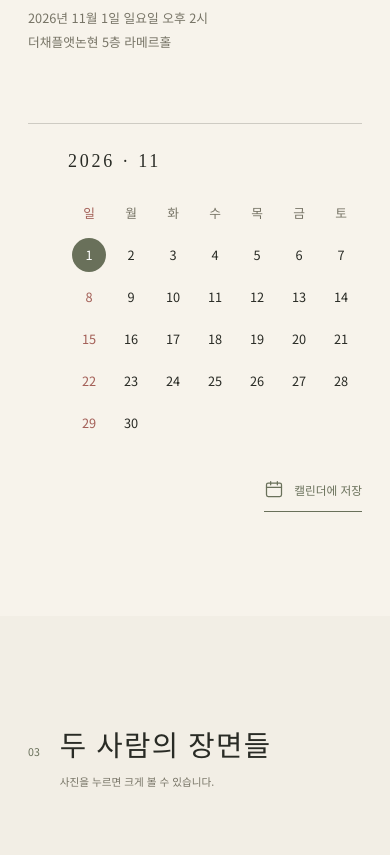
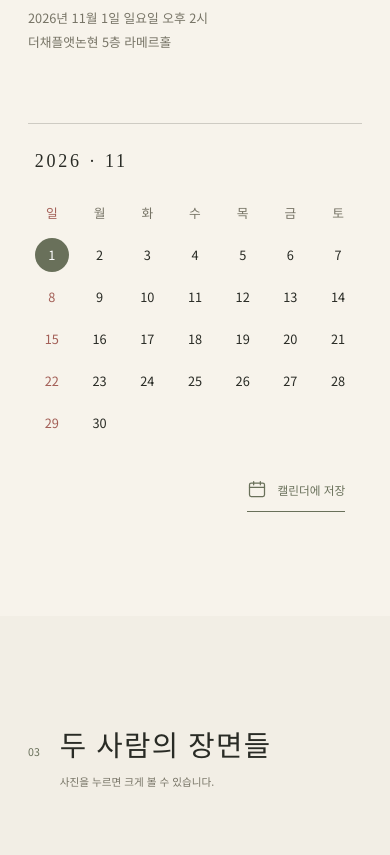
Before and after one commit to shylee2021/shsy1101, a React (Vite) app: page / in a window 390 px wide. Shown: the part 2380-3235 px from the top of the page. Built offline with nearby package versions, Linux system fonts and the light colour scheme.

Commit message:
Align mobile calendar

```diff
--- a/src/style.css
+++ b/src/style.css
@@ -85,14 +85,14 @@ body::before { content: ''; position: fixed; inset: 0; pointer-events: none; opa
 .date-section__intro h2 { margin: 0 0 28px; font: 300 var(--font-date-title)/1.55 var(--font-serif); letter-spacing: -.02em; }
 .date-section__intro h2 span { display: block; margin-bottom: 20px; color: var(--olive); font: 400 var(--font-small)/1 var(--font-sans); letter-spacing: .28em; }
 .date-section__intro > p:last-child { margin: 0; color: var(--muted); font-size: var(--font-meta); line-height: 1.9; }
-.date-section__calendar { padding: 28px 0 0 12%; display: grid; border-top: 1px solid var(--line); }
+.date-section__calendar { padding-top: 28px; display: grid; border-top: 1px solid var(--line); }
 .calendar-grid { width: 100%; border-collapse: collapse; table-layout: fixed; }
-.calendar-grid caption { padding-bottom: 22px; text-align: left; font: 400 var(--font-lead)/1 var(--font-serif); letter-spacing: .15em; }
+.calendar-grid caption { padding: 0 calc(100% / 14 - 17px) 22px; text-align: left; font: 400 var(--font-lead)/1 var(--font-serif); letter-spacing: .15em; }
 .calendar-grid th { color: var(--muted); font-size: var(--font-label); font-weight: 400; }
 .calendar-grid th, .calendar-grid td { height: 42px; text-align: center; font-size: var(--font-meta); }
 .calendar-grid td:first-child, .calendar-grid th:first-child { color: var(--sunday); }
 .calendar-grid .is-wedding-day time { display: inline-grid; place-items: center; width: 34px; height: 34px; border-radius: 50%; background: var(--calendar-accent); color: var(--calendar-on-accent); }
-.text-action { min-height: 44px; margin-top: 24px; padding: 0; justify-self: end; display: flex; align-items: center; gap: 10px; border: 0; border-bottom: 1px solid currentColor; background: none; color: var(--olive); font-size: var(--font-ui); cursor: pointer; }
+.text-action { min-height: 44px; margin: 24px calc(100% / 14 - 7px) 0 0; padding: 0; justify-self: end; display: flex; align-items: center; gap: 10px; border: 0; border-bottom: 1px solid currentColor; background: none; color: var(--olive); font-size: var(--font-ui); cursor: pointer; }
 .photo-essay { padding: 110px 0 120px; background: var(--paper); }
 .photo-essay__heading { padding: 0 28px 68px; display: grid; grid-template-columns: auto 1fr; gap: 8px 20px; align-items: baseline; }
 .photo-essay__heading span { color: var(--olive); font-size: var(--font-small); }
```
